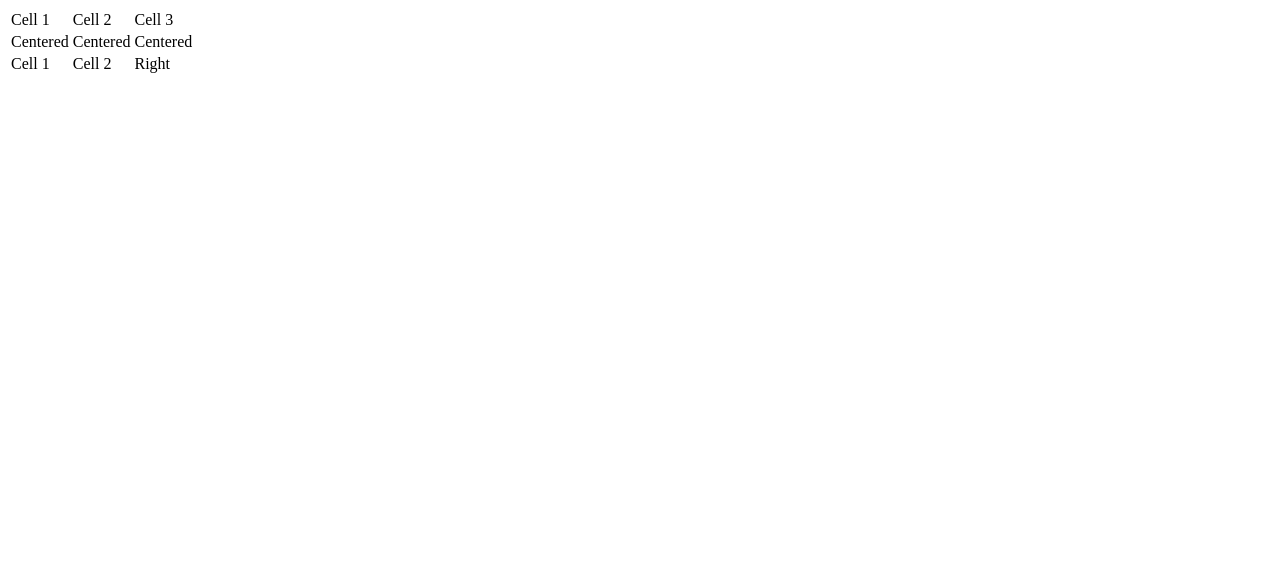
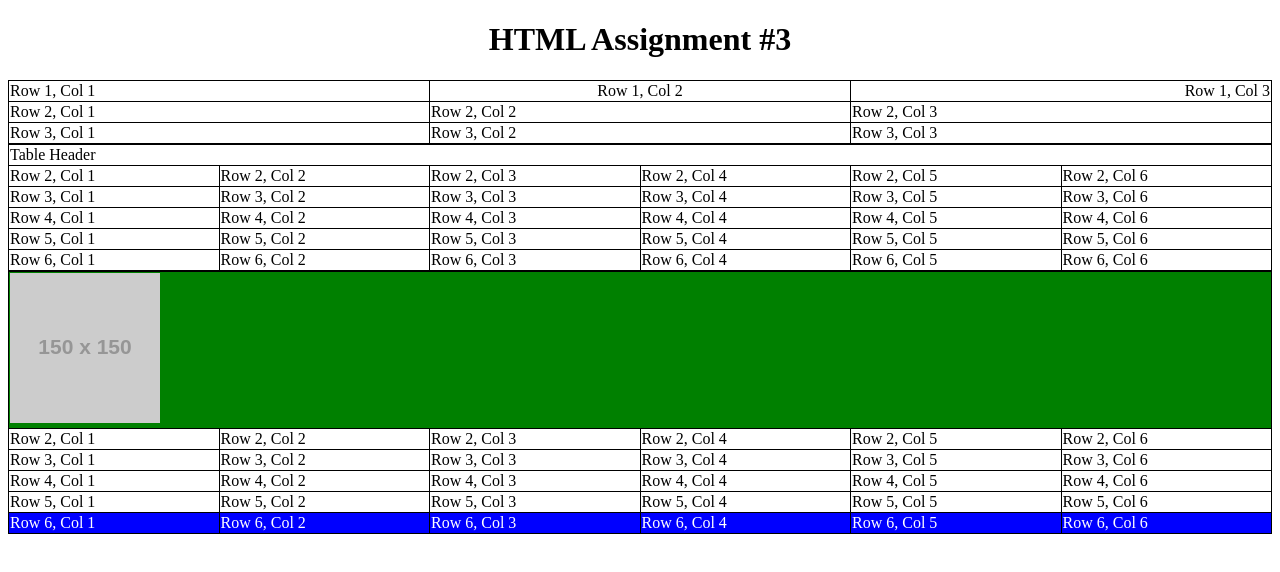
Before and after one commit to acciojob/alignment-Ashwini277, a website: page main.html in a window 1280 px wide. Drawn offline with Linux system fonts and the light colour scheme; placeholder pictures from the web are drawn by us.

Commit message:
created a submission

```diff
--- a/main.html
+++ b/main.html
@@ -1,17 +1,127 @@
+<!DOCTYPE html>
+<html lang="en">
+<head>
+    <meta charset="UTF-8">
+    <meta name="viewport" content="width=device-width, initial-scale=1.0">
+    <title>HTML Assignment 3</title>
+    <link rel="stylesheet" href="styles.css">
+</head>
+<body>
+    <h1 style="text-align: center;">HTML Assignment #3</h1>
+
+    <!-- Table 1 -->
     <table id="table-1" class="middle">
         <tr>
-        <td id="t11">Cell 1</td>
-        <td id="t12">Cell 2</td>
-        <td id="t13">Cell 3</td>
-    </tr>
-    <tr class="center">
-        <td id="t11">Centered</td>
-        <td id="t12">Centered</td>
-        <td id="t13">Centered</td>
+            <td id="t11">Row 1, Col 1</td>
+            <td id="t12" class="center">Row 1, Col 2</td>
+            <td id="t13" class="right">Row 1, Col 3</td>
         </tr>
         <tr>
-        <td id="t11">Cell 1</td>
-        <td id="t12">Cell 2</td>
-        <td id="t13" class="right">Right</td>
+            <td>Row 2, Col 1</td>
+            <td>Row 2, Col 2</td>
+            <td>Row 2, Col 3</td>
+        </tr>
+        <tr>
+            <td>Row 3, Col 1</td>
+            <td>Row 3, Col 2</td>
+            <td>Row 3, Col 3</td>
         </tr>
     </table>
+
+    <!-- Table 2 -->
+    <table id="table-2" class="middle">
+        <tr>
+            <td id="t21" colspan="6">Table Header</td>
+        </tr>
+        <tr>
+            <td>Row 2, Col 1</td>
+            <td>Row 2, Col 2</td>
+            <td>Row 2, Col 3</td>
+            <td>Row 2, Col 4</td>
+            <td>Row 2, Col 5</td>
+            <td>Row 2, Col 6</td>
+        </tr>
+        <tr>
+            <td>Row 3, Col 1</td>
+            <td>Row 3, Col 2</td>
+            <td>Row 3, Col 3</td>
+            <td>Row 3, Col 4</td>
+            <td>Row 3, Col 5</td>
+            <td>Row 3, Col 6</td>
+        </tr>
+        <tr>
+            <td>Row 4, Col 1</td>
+            <td>Row 4, Col 2</td>
+            <td>Row 4, Col 3</td>
+            <td>Row 4, Col 4</td>
+            <td>Row 4, Col 5</td>
+            <td>Row 4, Col 6</td>
+        </tr>
+        <tr>
+            <td>Row 5, Col 1</td>
+            <td>Row 5, Col 2</td>
+            <td>Row 5, Col 3</td>
+            <td>Row 5, Col 4</td>
+            <td>Row 5, Col 5</td>
+            <td>Row 5, Col 6</td>
+        </tr>
+        <tr>
+            <td>Row 6, Col 1</td>
+            <td>Row 6, Col 2</td>
+            <td>Row 6, Col 3</td>
+            <td>Row 6, Col 4</td>
+            <td>Row 6, Col 5</td>
+            <td>Row 6, Col 6</td>
+        </tr>
+    </table>
+
+    <!-- Table 3 -->
+    <table id="table-3" class="middle">
+        <tr class="green">
+            <td id="t-image" colspan="6">
+                <img src="https://via.placeholder.com/150" alt="Placeholder Image">
+            </td>
+        </tr>
+        <tr>
+            <td>Row 2, Col 1</td>
+            <td>Row 2, Col 2</td>
+            <td>Row 2, Col 3</td>
+            <td>Row 2, Col 4</td>
+            <td>Row 2, Col 5</td>
+            <td>Row 2, Col 6</td>
+        </tr>
+        <tr>
+            <td>Row 3, Col 1</td>
+            <td>Row 3, Col 2</td>
+            <td>Row 3, Col 3</td>
+            <td>Row 3, Col 4</td>
+            <td>Row 3, Col 5</td>
+            <td>Row 3, Col 6</td>
+        </tr>
+        <tr>
+            <td>Row 4, Col 1</td>
+            <td>Row 4, Col 2</td>
+            <td>Row 4, Col 3</td>
+            <td>Row 4, Col 4</td>
+            <td>Row 4, Col 5</td>
+            <td>Row 4, Col 6</td>
+        </tr>
+        <tr>
+            <td>Row 5, Col 1</td>
+            <td>Row 5, Col 2</td>
+            <td>Row 5, Col 3</td>
+            <td>Row 5, Col 4</td>
+            <td>Row 5, Col 5</td>
+            <td>Row 5, Col 6</td>
+        </tr>
+        <tr class="blue">
+            <td>Row 6, Col 1</td>
+            <td>Row 6, Col 2</td>
+            <td>Row 6, Col 3</td>
+            <td>Row 6, Col 4</td>
+            <td>Row 6, Col 5</td>
+            <td>Row 6, Col 6</td>
+        </tr>
+    </table>
+</body>
+</html>
--- a/styles.css
+++ b/styles.css
@@ -1,14 +1,7 @@
-body {
-    font-family: Arial, sans-serif;
-    text-align: center;
-}
-
+/* General styling for tables */
 .middle {
     border-collapse: collapse;
-    margin: 0 auto;
-    border: 1px solid black;
-    border-spacing: 1px;
-    padding: 1px;
+    width: 100%;
 }
 
 .middle td, .middle th {
@@ -16,6 +9,18 @@ body {
     padding: 1px;
 }
 
+/* Specific styling for the green and blue rows */
+.green {
+    background-color: green;
+    color: white; /* Optional, for better contrast */
+}
+
+.blue {
+    background-color: blue;
+    color: white; /* Optional, for better contrast */
+}
+
+/* Center and right alignment classes */
 .center {
     text-align: center;
 }
@@ -23,17 +28,3 @@ body {
 .right {
     text-align: right;
 }
-
-.green {
-    background-color: green;
-    color: white;
-}
-
-.blue {
-    background-color: blue;
-    color: white;
-}
-
-.img-cell img {
-    max-width: 100%;
-}
```
Also changed, not shown: script.js (deleted, +0 -7 lines). Lines whose indentation alone changed are shown as unchanged.
